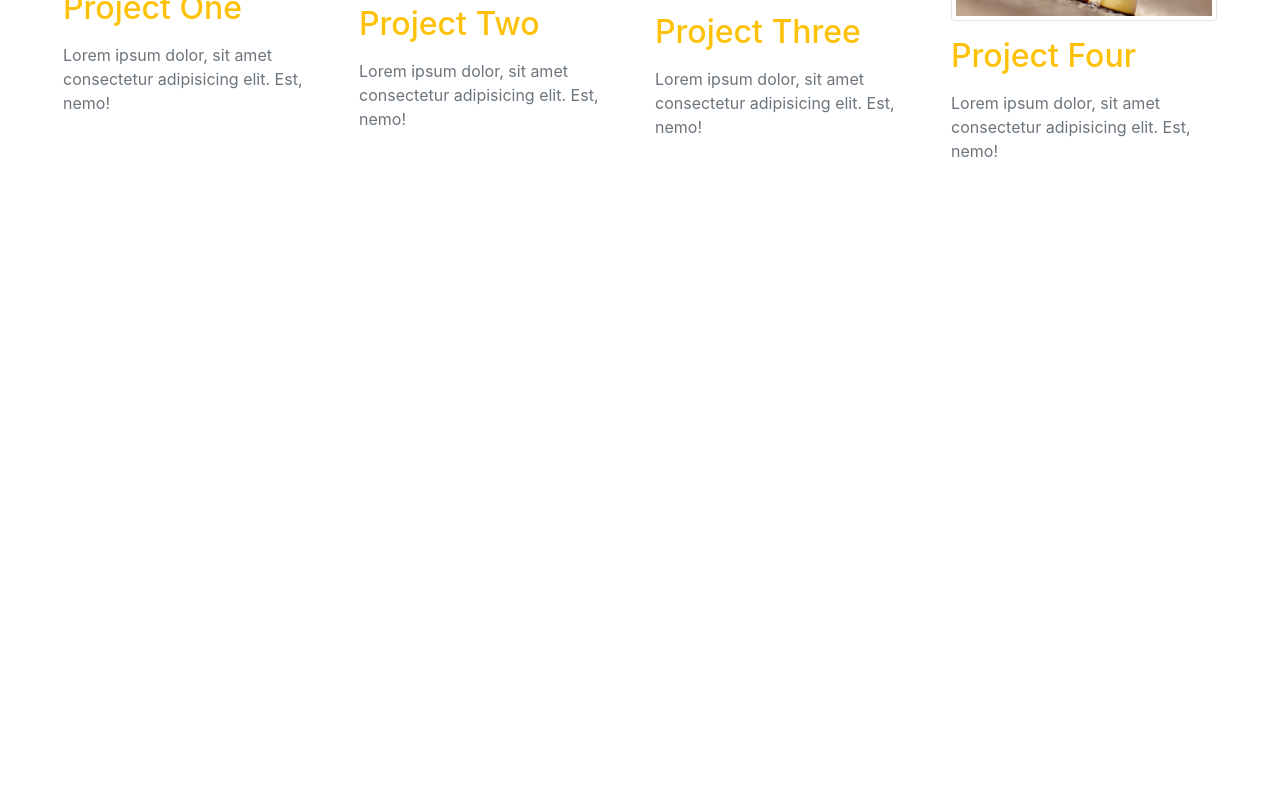
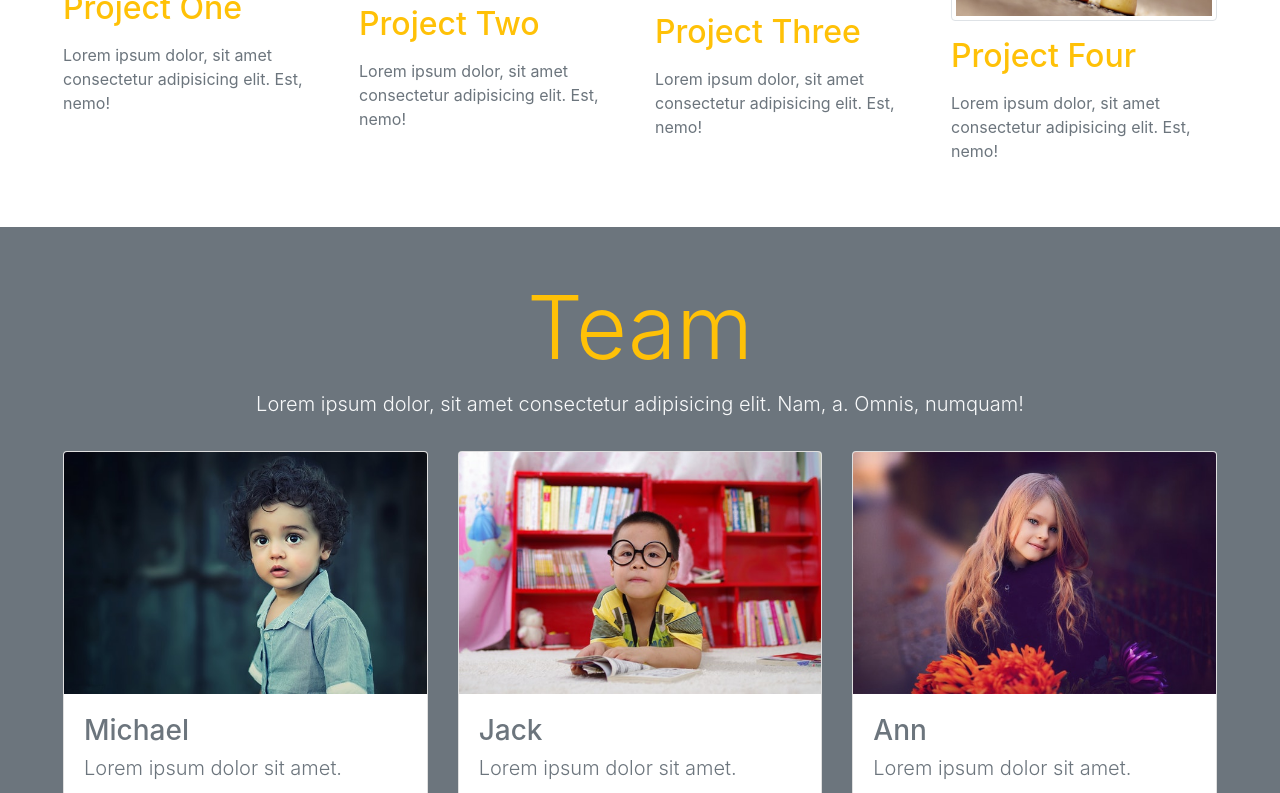
Before and after one commit to chsaqib/bootstrap-project, a plain HTML site: page dist/index.html in a window 1280 px wide. Shown: the part 1893-2686 px from the top of the page. Before the commit the page ends 2120 px from the top, so only its background shows below. Drawn offline with nearby package versions, Linux system fonts and the light colour scheme.

Commit message:
team section

```diff
--- a/dist/index.html
+++ b/dist/index.html
@@ -148,6 +148,76 @@
       </div>
     </section>
     <!-- end of projects -->
+    <!-- team -->
+    <section class="p-sm-5 p-2 bg-secondary">
+      <div class="container-fluid">
+        <!-- title -->
+        <div class="row">
+          <div class="col text-center mb-3">
+            <h1 class="text-warning display-2">Team</h1>
+            <p class="lead text-light">Lorem ipsum dolor, sit amet consectetur adipisicing elit. Nam, a. Omnis, numquam!</p>
+          </div>
+        </div>
+        <!-- end of title -->
+        <div class="row">
+          <div class="col-lg-4 col-sm-10 mx-auto mb-4">
+            <div class="card">
+              <img src="images/kid1.jpg" class="card-img-top">
+              <div class="card-body">
+                <div class="card-title">
+                  <h3 class="text-muted">Michael</h3>
+                </div>
+                <div class="card-subtitle">
+                  <p class="lead text-secondary">Lorem ipsum dolor sit amet.</p>
+                </div>
+                <div class="text-right">
+                  <a href="#"><i class="fab fa-facebook fa-2x mx-2 text-primary"></i></a>
+                  <a href="#"><i class="fab fa-twitter fa-2x mx-2 text-info"></i></a>
+                  <a href="#"><i class="fab fa-youtube fa-2x mx-2 text-danger"></i></a>
+                </div>
+              </div>
+            </div>
+          </div>
+          <div class="col-lg-4 col-sm-10 mx-auto mb-4">
+            <div class="card">
+              <img src="images/kid2.jpg" class="card-img-top">
+              <div class="card-body">
+                <div class="card-title">
+                  <h3 class="text-muted">Jack</h3>
+                </div>
+                <div class="card-subtitle">
+                  <p class="lead text-secondary">Lorem ipsum dolor sit amet.</p>
+                </div>
+                <div class="text-right">
+                  <a href="#"><i class="fab fa-facebook fa-2x mx-2 text-primary"></i></a>
+                  <a href="#"><i class="fab fa-twitter fa-2x mx-2 text-info"></i></a>
+                  <a href="#"><i class="fab fa-youtube fa-2x mx-2 text-danger"></i></a>
+                </div>
+              </div>
+            </div>
+          </div>
+          <div class="col-lg-4 col-sm-10 mx-auto mb-4">
+            <div class="card">
+              <img src="images/kid3.jpg" class="card-img-top">
+              <div class="card-body">
+                <div class="card-title">
+                  <h3 class="text-muted">Ann</h3>
+                </div>
+                <div class="card-subtitle">
+                  <p class="lead text-secondary">Lorem ipsum dolor sit amet.</p>
+                </div>
+                <div class="text-right">
+                  <a href="#"><i class="fab fa-facebook fa-2x mx-2 text-primary"></i></a>
+                  <a href="#"><i class="fab fa-twitter fa-2x mx-2 text-info"></i></a>
+                  <a href="#"><i class="fab fa-youtube fa-2x mx-2 text-danger"></i></a>
+                </div>
+              </div>
+            </div>
+          </div>
+        </div>
+      </div>
+    </section>
+    <!-- end of team -->
     <!-- jQuery first, then Popper.js, then Bootstrap JS -->
     <script
       src="https://code.jquery.com/jquery-3.3.1.slim.min.js"
```
